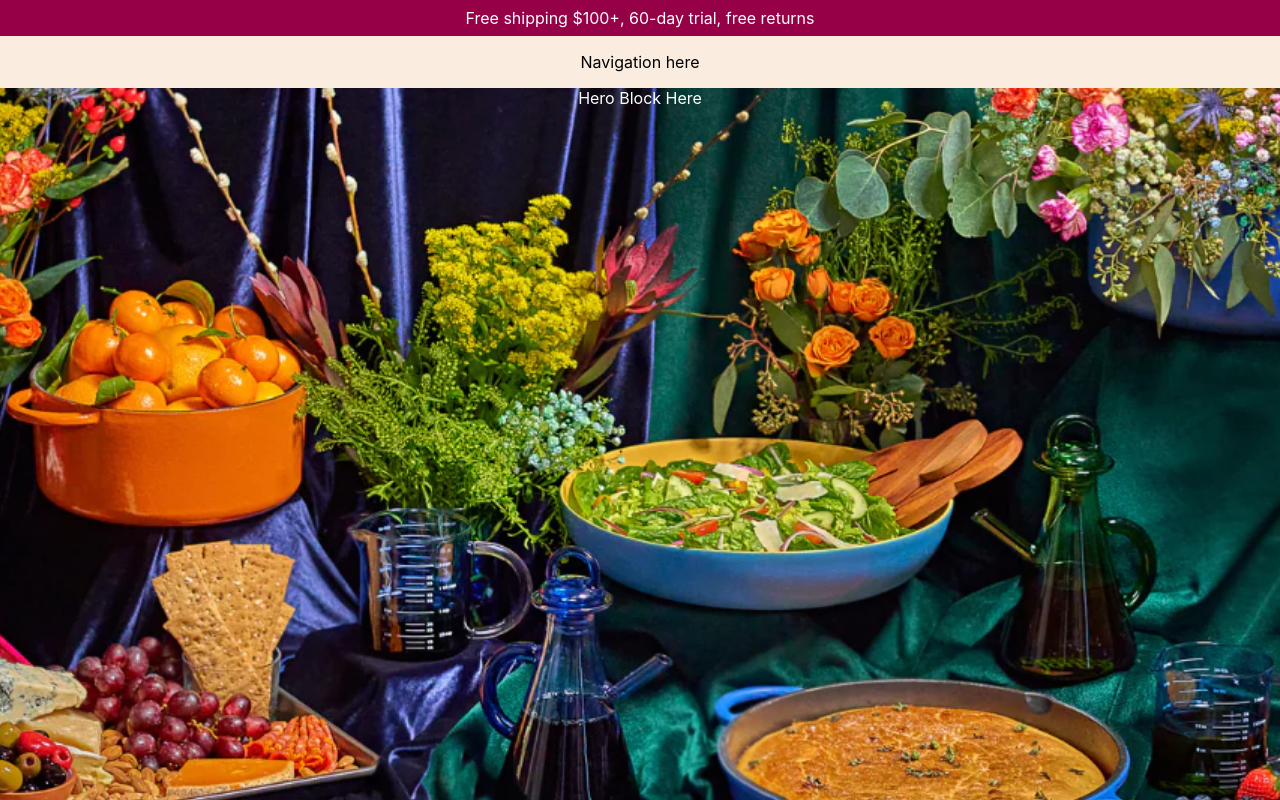
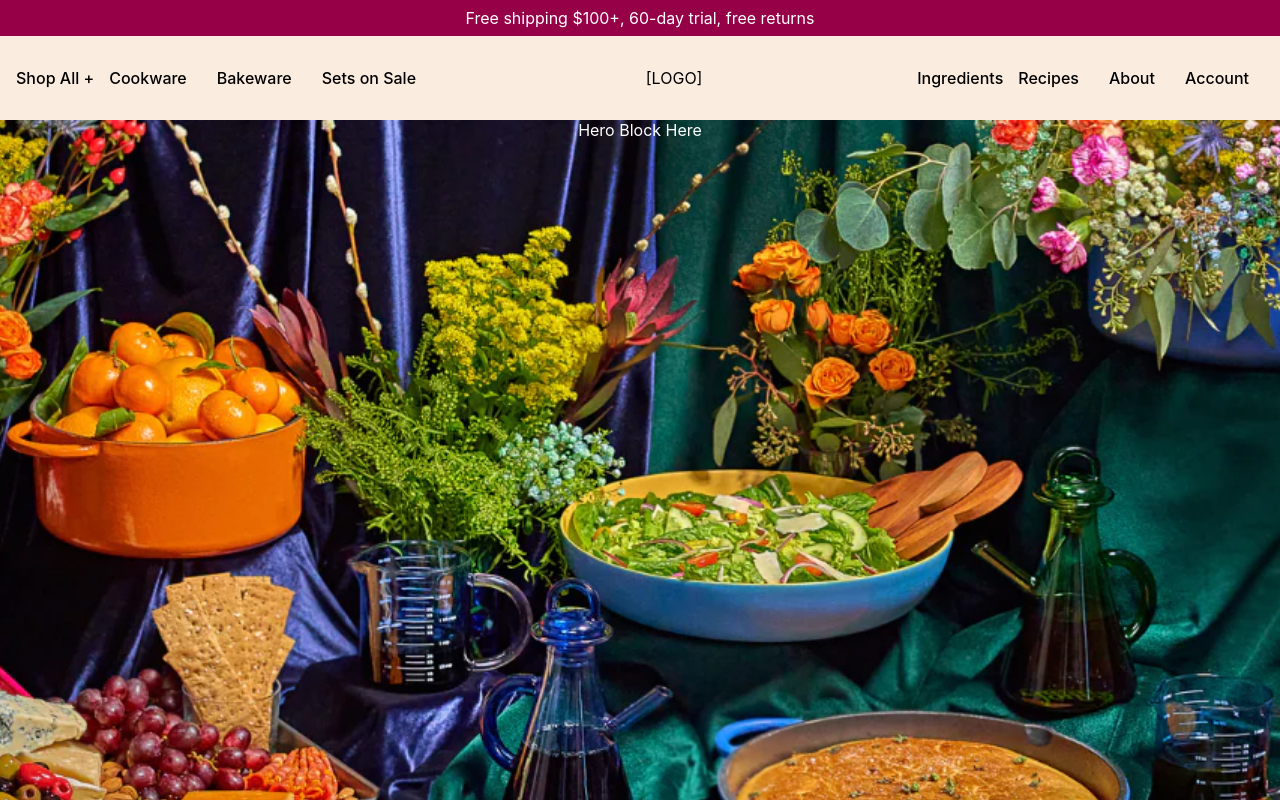
Before and after one commit to monello/coit-project1, a React (Create React App) app: page / in a window 1280 px wide. Shown: the top 800 px of the page. Built offline with nearby package versions, Linux system fonts and the light colour scheme.

Commit message:
feat: add nav items

```diff
--- a/src/App.tsx
+++ b/src/App.tsx
@@ -1,5 +1,21 @@
 import { Shop } from "./components/Shop/Shop";
+import { NavContainer, NavItems } from "./components/NavContainer/NavContainer";
 import "./App.css";
+
+const navigationItems: NavItems = {
+    left: [
+        { label: "Shop All +", href: "/shop" },
+        { label: "Cookware", href: "/cookware" },
+        { label: "Bakeware", href: "/baskeware" },
+        { label: "Sets on Sale", href: "/sale" },
+    ],
+    right: [
+        { label: "Ingredients", href: "/ingredients" },
+        { label: "Recipes", href: "/recipes" },
+        { label: "About", href: "/baskeware" },
+        { label: "Account", href: "/account" },
+    ],
+};
 
 function App() {
     return (
@@ -7,7 +23,9 @@ function App() {
             <header id="header" className="flex-item">
                 <p>Free shipping $100+, 60-day trial, free returns</p>
             </header>
-            <nav className="flex-item">Navigation here</nav>
+            <nav className="flex-item">
+                <NavContainer {...navigationItems} />
+            </nav>
             <section id="hero-block" className="flex-item">
                 Hero Block Here
             </section>
--- a/src/components/Filter/Filter.css
+++ b/src/components/Filter/Filter.css
@@ -1,6 +1,7 @@
 .filter-button {
     display: inline-block;
     font-size: 1.5rem;
+    font-weight: 500;
     text-decoration: none;
     padding: 1rem 2rem;
     color: black;
--- /dev/null
+++ b/src/components/NavContainer/NavContainer.css
@@ -0,0 +1,19 @@
+.nav-container {
+    display: flex;
+    flex-direction: row;
+    flex-wrap: nowrap;
+    justify-content: space-between;
+    align-items: stretch;
+    align-content: normal;
+    padding-top: 1em;
+    padding-bottom: 1em;
+}
+
+.nav-items {
+    display: block;
+    flex-grow: 0;
+    flex-shrink: 1;
+    flex-basis: auto;
+    align-self: auto;
+    order: 0;
+}
--- /dev/null
+++ b/src/components/NavContainer/NavContainer.tsx
@@ -0,0 +1,20 @@
+import { NavItem, NavItemProps } from "../Product/NavItem/NavItem";
+import "./NavContainer.css";
+
+export interface NavItems {
+    left: NavItemProps[];
+    right: NavItemProps[];
+}
+
+export const NavContainer = ({ left, right }: NavItems) => {
+    const leftMenu = left.map((item) => <NavItem {...item} />);
+    const rightMenu = right.map((item) => <NavItem {...item} />);
+
+    return (
+        <div className="nav-container">
+            <div className="nav-items">{leftMenu}</div>
+            <div className="nav-items">[LOGO]</div>
+            <div className="nav-items">{rightMenu}</div>
+        </div>
+    );
+};
--- /dev/null
+++ b/src/components/Product/NavItem/NavItem.css
@@ -0,0 +1,10 @@
+.nav-item {
+    display: inline-block;
+    color: black;
+    text-decoration: none;
+    font-weight: 500;
+}
+
+.nav-item + .nav-item {
+    margin: 0 15px;
+}
--- /dev/null
+++ b/src/components/Product/NavItem/NavItem.tsx
@@ -0,0 +1,14 @@
+import "./NavItem.css";
+
+export interface NavItemProps {
+    label: string;
+    href: string;
+}
+
+export const NavItem = ({ label, href }: NavItemProps) => {
+    return (
+        <a className="nav-item" href={href} key={label}>
+            {label}
+        </a>
+    );
+};
--- a/src/components/Product/Product.css
+++ b/src/components/Product/Product.css
@@ -6,6 +6,7 @@
     box-sizing: border-box;
     margin: 52px 0 0;
     padding: 0 10px;
+    font-weight: 500;
 }
 
 .product-top {
--- a/src/components/Product/Product.tsx
+++ b/src/components/Product/Product.tsx
@@ -53,6 +53,7 @@ export const Product = ({
                     {!!colors &&
                         colors.map((itemColor) => (
                             <Selector
+                                key={itemColor}
                                 color={itemColor}
                                 selected={color === itemColor}
                             />
```
